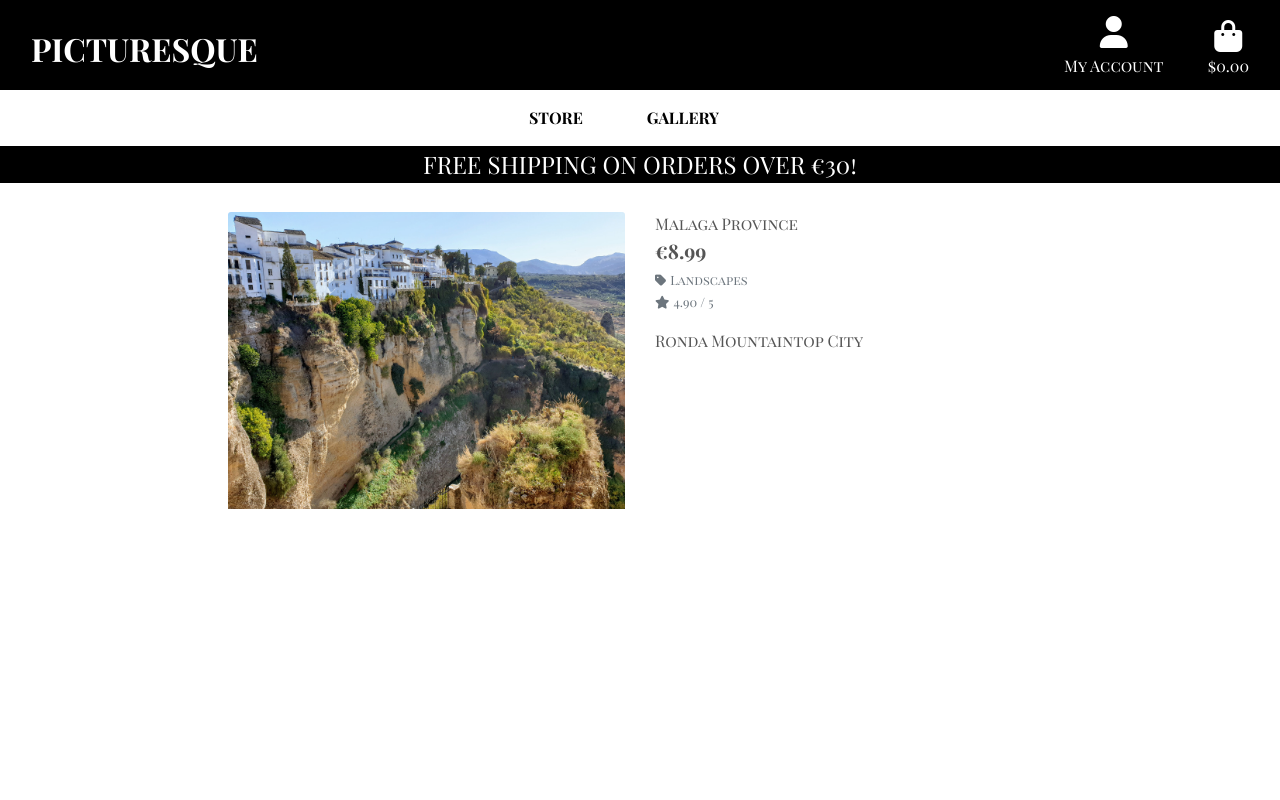
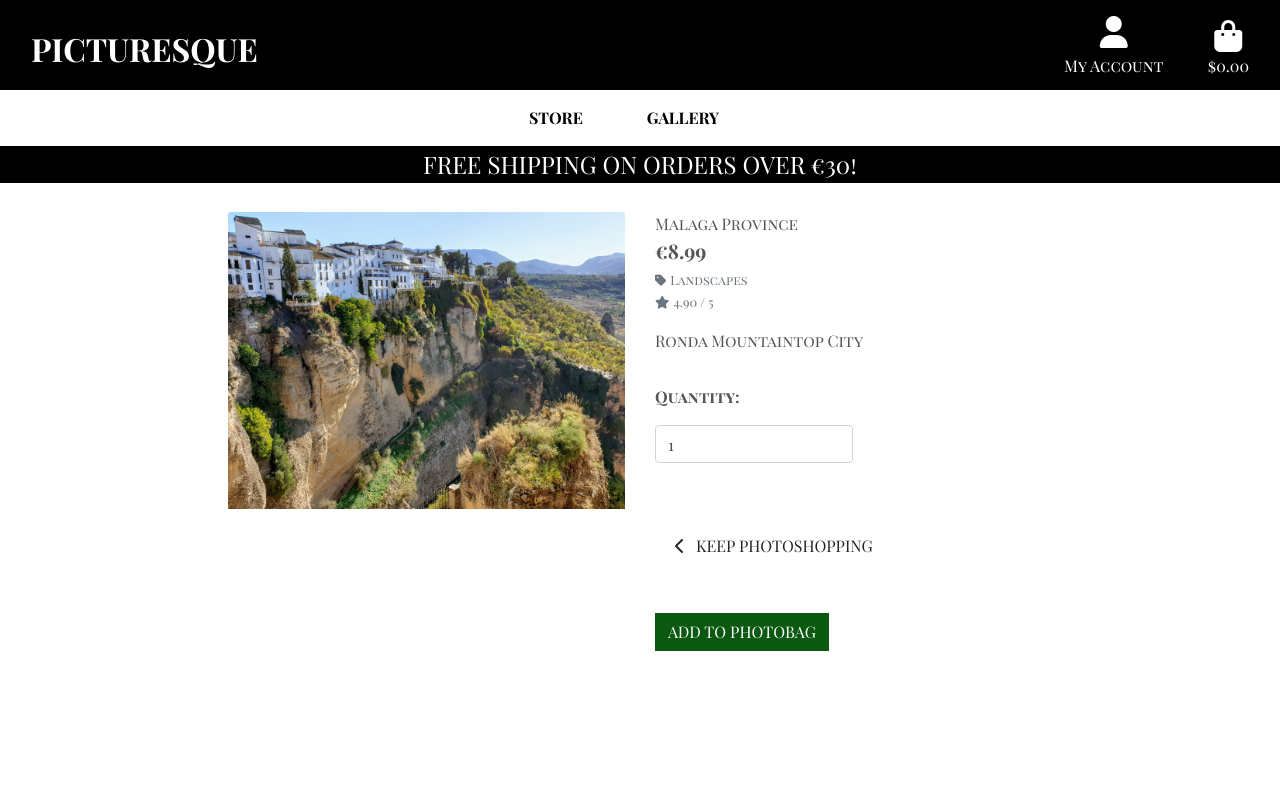
Before and after one commit to luizagit/Picturesque-MS4, a Django app: page /photos/11 in a window 1280 px wide. Run offline with Django 3.2, Linux system fonts and the light colour scheme; data comes from the database, SQL or seed files in the repository; some libraries are stand-ins or nearby versions.

Commit message:
added forms for add to photobag and keep photoshopping

```diff
--- a/photos/templates/photos/photo_detail.html
+++ b/photos/templates/photos/photo_detail.html
@@ -43,6 +43,30 @@
                         <small class="text-muted">No Rating</small>
                     {% endif %}
                     <p class="mt-3">{{ photo.description }}</p>
+                    <form class="form" action="{% url 'add_to_photobag' photo.id %}" method="POST">
+                        {% csrf_token %}
+                        <div class="form-row">
+                            <div class="col-12">
+                                <p class="mt-3"><strong>Quantity:</strong></p>
+                                <div class="form-group w-50">
+                                    <div class="input-group">
+                                        <input class="form-control qty_input" type="number" name="quantity" value="1" min="1" max="99" data-item_id="{{ photo.id }}" id="id_qty_{{ photo.id }}">
+                                    </div>
+                                </div>
+                            </div>
+
+                            <div class="col-12">
+                                <a href="{% url 'photos' %}" class="btn btn-outline-black rounded-0 mt-5">
+                                    <span class="icon">
+                                        <i class="fas fa-chevron-left"></i>
+                                    </span>
+                                    <span class="text-uppercase">Keep PhotoShopping</span>
+                                </a>
+                                <input type="submit" class="btn btn-black rounded-0 text-uppercase mt-5" value="Add to Photobag">
+                            </div>
+                            <input type="hidden" name="redirect_url" value="{{ request.path }}">
+                        </div>
+                    </form>
                 </div>
             </div>
         </div>
```
